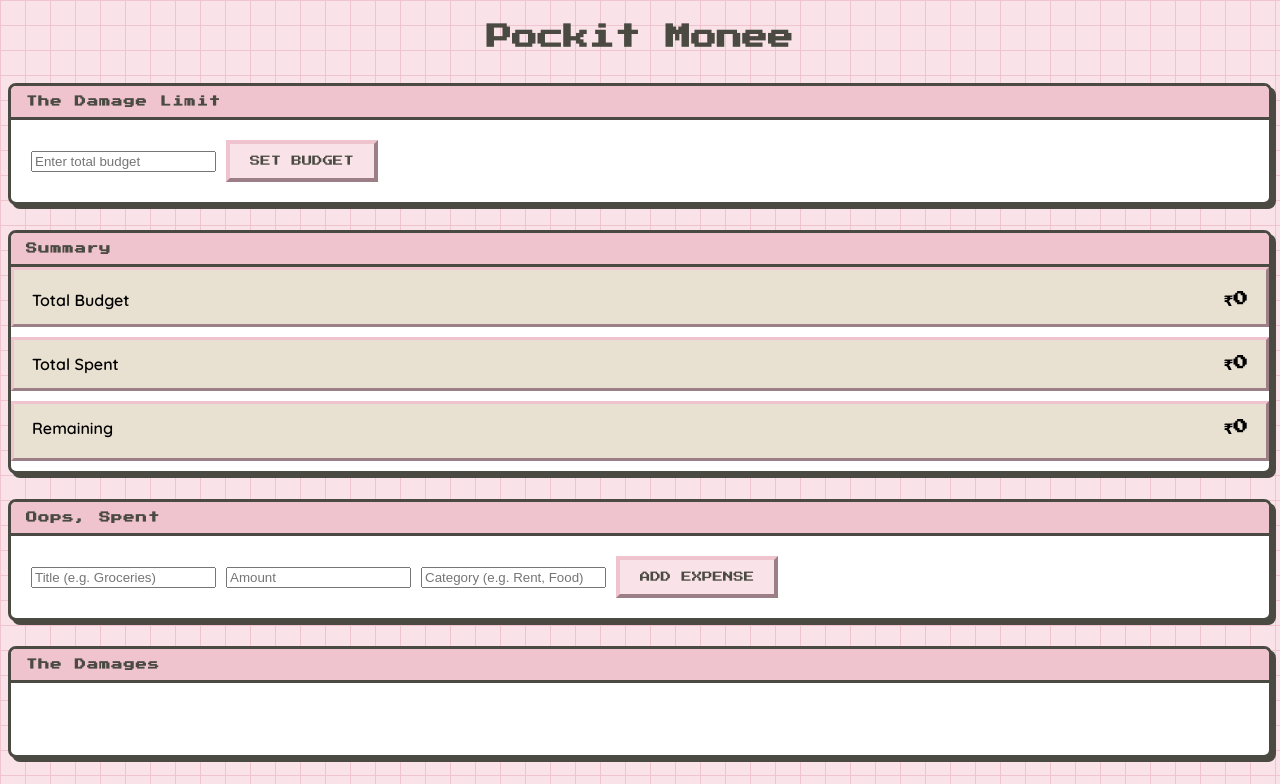
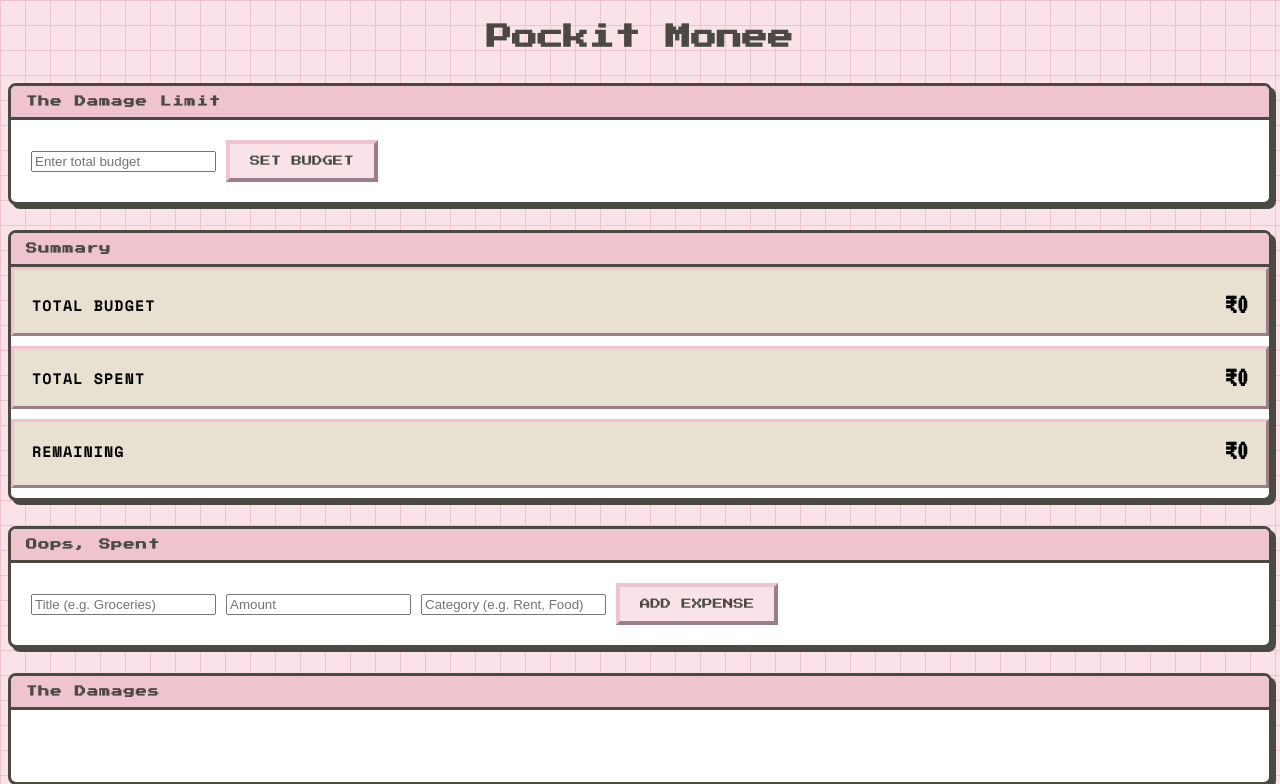
Before and after one commit to simakhter1109/expense-tracker, a Flask app: page / in a window 1280 px wide. Shown: the top 784 px of the page. Run offline with Flask 3, Linux system fonts and the light colour scheme.

Commit message:
changed the interface

```diff
--- a/static/style.css
+++ b/static/style.css
@@ -101,15 +101,17 @@ li {
 }
 
 .summary-box-row .label {
-    font-family: 'Quicksand', sans-serif;
-    font-weight: 600;
-    font-size: 1rem;
+    font-family: 'Space Mono', monospace;
+    font-weight: 700;
+    font-size: 0.95rem;
     color: black;
+    text-transform: uppercase;
+    letter-spacing: 1px;
 }
 
 .summary-box-row .stat-number {
-    font-family: 'Press Start 2P', cursive;
-    font-size: 0.9rem;
+    font-family: 'VT323', monospace;
+    font-size: 1.8rem;
     color: black;
 }
 
```
